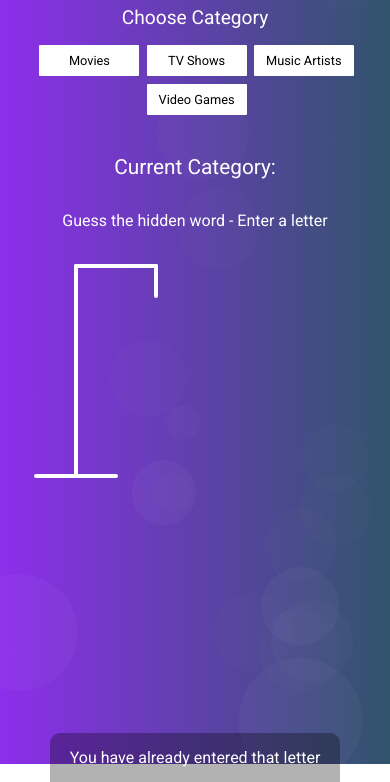
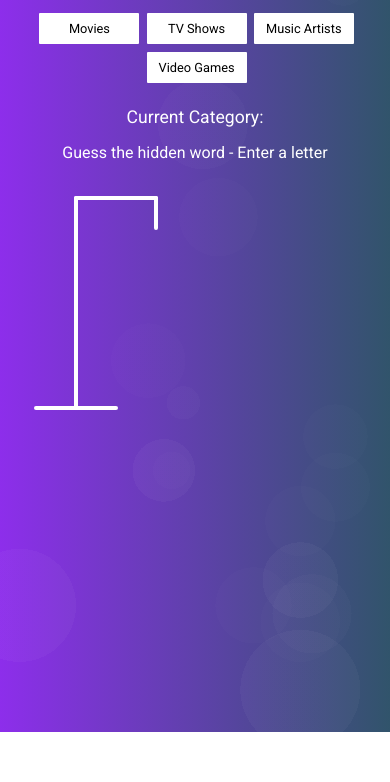
Before and after one commit to Darsh2987/hangman, a plain HTML site: page index.html in a window 390 px wide. Shown: the part 112-894 px from the top of the page. After the commit the page ends 844 px from the top, so only its background shows below. Drawn offline with Linux system fonts and the light colour scheme.

Commit message:
adjusting styles for mobile layout

```diff
--- a/styles.css
+++ b/styles.css
@@ -19,7 +19,6 @@ body {
   align-items: center;
   height: 100vh;
   overflow: hidden;
-  margin-top: 2rem;
 }
 
 h1 {
@@ -166,11 +165,11 @@ h1 {
 
 .notification-container {
   background-color: rgba(0, 0, 0, 0.3);
-  border-radius: 10px 10px 0 0;
+  border-radius: 2px;
   padding: 15px 20px;
-  position: absolute;
-  bottom: -50px;
-  transition: transform 0.3s ease-in-out;
+  margin-bottom: 2rem;
+  transition: all 0.3s ease-in-out;
+  opacity: 0;
 }
 
 .notification-container p {
@@ -178,7 +177,7 @@ h1 {
 }
 
 .notification-container.show {
-  transform: translateY(-50px);
+  opacity: 1;
 }
 
 @media screen and (max-width: 600px) {
@@ -188,6 +187,16 @@ h1 {
     margin-top: 0rem;
     padding: 1rem;
     text-align: center;
+  }
+
+  .category-buttons {
+    text-align: center;
+    margin-bottom: 1rem;
+  }
+
+  .current-category {
+    font-size: 1.1rem;
+    margin-bottom: 1rem;
   }
 
   .category-buttons button {
```
